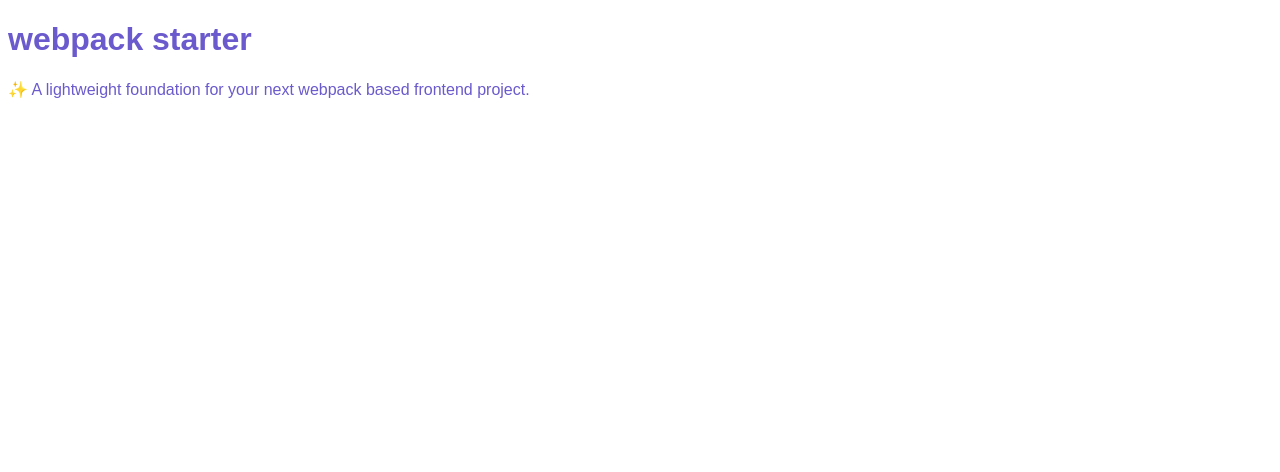
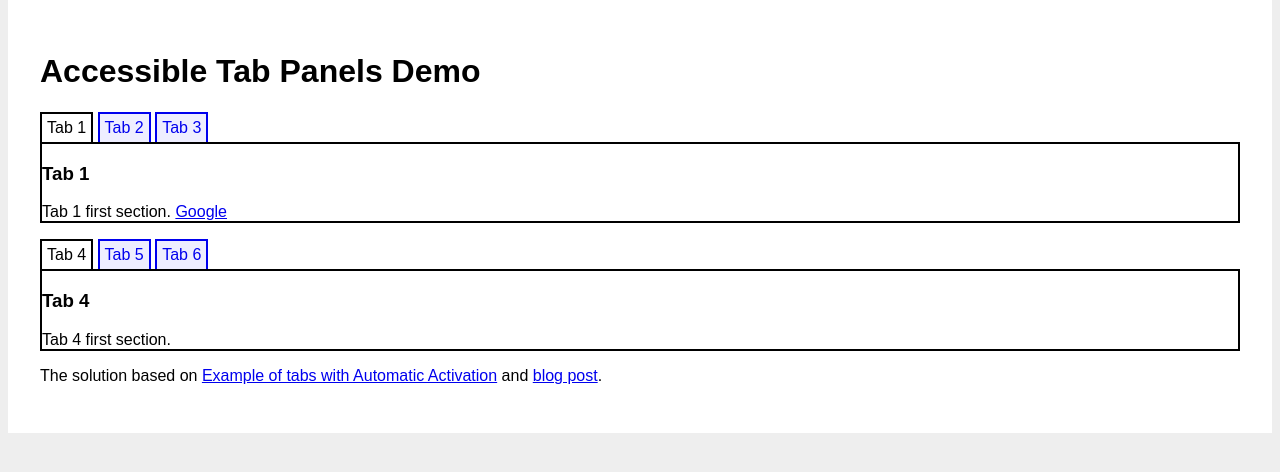
Before and after one commit to frontgirl/accessible-components, a website built with webpack: page src/index.html in a window 1280 px wide. Built offline with nearby package versions, Linux system fonts and the light colour scheme.

Commit message:
added tabs module + initial styling

```diff
--- a/src/index.html
+++ b/src/index.html
@@ -1,12 +1,68 @@
 <!DOCTYPE html>
 <html lang="en">
+
 <head>
   <meta charset="UTF-8">
   <meta name="viewport" content="width=device-width, initial-scale=1">
-  <title>webpack starterkit</title>
+  <title>Accessible Tab Panels Demo</title>
 </head>
+
 <body>
-  <h1>webpack starter</h1>
-  <p>✨ A lightweight foundation for your next webpack based frontend project.</p>
+  <main>
+    <h1>Accessible Tab Panels Demo</h1>
+    <div class="g-tab__tab-group" data-tabs>
+      <ul class="g-tab__tab-list">
+        <li class="g-tab__tab" data-tab><a href="#tab1">Tab 1</a></li>
+        <li class="g-tab__tab" data-tab><a href="#tab2">Tab 2</a></li>
+        <li class="g-tab__tab" data-tab><a href="#tab3">Tab 3</a></li>
+      </ul>
+
+      <section id="tab1" class="g-tab__tab-panel" data-tab-panel>
+        <h3>Tab 1</h3>
+        Tab 1 first section.
+        <a href="google.com">Google</a>
+      </section>
+
+      <section id="tab2" class="g-tab__tab-panel" data-tab-panel>
+        <h3>Tab 2</h3>
+        Tab 2 first section.
+      </section>
+
+      <section id="tab3" class="g-tab__tab-panel" data-tab-panel>
+        <h3>Tab 3</h3>
+        Tab 3 first section.
+      </section>
+    </div>
+
+    <div class="g-tab__tab-group" data-tabs>
+      <ul class="g-tab__tab-list">
+        <li class="g-tab__tab" data-tab><a href="#tab4">Tab 4</a></li>
+        <li class="g-tab__tab" data-tab><a href="#tab5">Tab 5</a></li>
+        <li class="g-tab__tab" data-tab><a href="#tab6">Tab 6</a></li>
+      </ul>
+
+      <section id="tab4" class="g-tab__tab-panel" data-tab-panel>
+        <h3>Tab 4</h3>
+        Tab 4 first section.
+      </section>
+
+      <section id="tab5" class="g-tab__tab-panel" data-tab-panel>
+        <h3>Tab 5</h3>
+        Tab 5 first section.
+      </section>
+
+      <section id="tab6" class="g-tab__tab-panel" data-tab-panel>
+        <h3>Tab 6</h3>
+        Tab 6 first section.
+      </section>
+    </div>
+
+    <footnote>
+      <p>The solution based on <a href="https://www.w3.org/TR/wai-aria-practices/examples/tabs/tabs-1/tabs.html">Example
+          of tabs with Automatic Activation</a> and <a
+          href="https://cliener.tumblr.com/post/139412933763/how-tabs-should-really-work">blog post</a>.</p>
+    </footnote>
+  </main>
 </body>
+
 </html>
--- /dev/null
+++ b/src/scripts/helpers.js
@@ -0,0 +1,26 @@
+//helpers
+export default function helpers() {
+    //hide/show an element using aria properties
+    const setVisibility = (element, visible) => {
+        element.setAttribute("aria-hidden", !visible);
+    };
+    const setExpandedState = (element, expanded) => {
+        element.setAttribute("aria-expanded", !expanded);
+    };
+    const sanitiseRegEx = (s) => {
+        return s.replace(/[-\\^$*+?.()|[\]{}]/g, "\\$&");
+    };
+    const keyModiferActive = (event) => {
+        return event.altKey ||
+            event.ctrlKey ||
+            event.metaKey ||
+            event.shiftKey;
+    };
+
+    return {
+        setVisibility,
+        setExpandedState,
+        sanitiseRegEx,
+        keyModiferActive
+    };
+};
--- a/src/scripts/index.js
+++ b/src/scripts/index.js
@@ -1,7 +1,7 @@
-import '../styles/index.scss';
+import "../styles/index.scss";
+import Tabs from "./tabs";
 
-if (process.env.NODE_ENV === 'development') {
-  require('../index.html');
-}
-
-console.log('webpack starterkit');
+document.addEventListener("DOMContentLoaded", function() {
+  const tabs = new Tabs;
+  tabs.init();
+});
--- /dev/null
+++ b/src/scripts/tabs.js
@@ -0,0 +1,215 @@
+import Helpers from "./helpers";
+
+const TABS_SELECTOR = "[data-tabs] a";
+const TABS_TABWRAPPER_ATTR = 'data-tab';
+const TABS_TABWRAPPER_SELECTOR = "[" + TABS_TABWRAPPER_ATTR + "]";
+const TABS_GROUP_ATTR = 'data-tabs';
+const TABS_GROUP_SELECTOR = "[" + TABS_GROUP_ATTR + "]";
+const TABS_PANEL_SELECTOR = "[data-tab-panel]";
+
+const helpers = Helpers();
+
+export default function Tabs () {
+    /* Properties */
+
+    //index value for local storage. Uses the current URL to uniquely mark the page
+    //potential problem here where the URL changes
+    const _storageIndex = "selectedTabPanel" + document.location;
+    /* Constructor Helpers */
+
+    // First run setup
+    function _setup () {
+        //make all tablist anchors unselectable and label all tabs with their role
+        const tabListAnchors = document.querySelectorAll(TABS_SELECTOR);
+        Array.from(tabListAnchors).forEach((item) => {
+            item.setAttribute("tabindex", "-1");
+            item.parentElement.setAttribute("role", "tab");
+            item.parentElement.parentElement.setAttribute("role", "tablist");
+        });
+
+        //fetch previously selected tabs
+        const currentTabs = _getCurrentTabs();
+
+        //fetch all tab groups
+        const tabGroups = document.querySelectorAll(TABS_GROUP_SELECTOR);
+
+        //initialise tabs
+        Array.from(tabGroups).forEach((tabGroup) => {
+            //hide tab panels (for all tab groups)
+            const tabPanels = tabGroup.querySelectorAll(TABS_PANEL_SELECTOR);
+
+            //stores if any tab is currently shown
+            let anyShown = false;
+            Array.from(tabPanels).forEach((tabPanel) => {
+                //tab associated with this tab panel
+                const associatedTab = document.querySelector(TABS_TABWRAPPER_SELECTOR + " a[href='#" + tabPanel.id + "']");
+                //if tab panel ID is not in currentTabs
+                if (currentTabs.indexOf("#" + tabPanel.id) === -1) {
+                    //hide it
+                    helpers.setVisibility(tabPanel);
+                    //remove from tab order
+                    associatedTab.parentElement.setAttribute("tabindex", "-1");
+                } else {
+                    //leave it visible
+                    anyShown = true;
+                    tabPanel.setAttribute("role", "tabpanel");
+                    tabPanel.setAttribute("tabindex", "0");
+                    //select
+                    associatedTab.parentElement.setAttribute("aria-selected", "true");
+                    //restore to tab order
+                    associatedTab.parentElement.setAttribute("tabindex", "0");
+                }
+            });
+
+            //if any tab panels are selected, we're done
+            if (!anyShown) {
+                //select the first tab as default
+
+                //show the first tab panel
+                helpers.setVisibility(tabPanels[0], true);
+                tabPanels[0].setAttribute("tabindex", "0");
+                tabPanels[0].setAttribute("role", "tabpanel");
+
+                //select first tab
+                const firstTab = tabGroup.querySelectorAll(TABS_TABWRAPPER_SELECTOR)[0];
+                firstTab.setAttribute("aria-selected", "true");
+                firstTab.setAttribute("tabindex", "0");
+            }
+        });
+    };
+
+    // Event binding
+    function _bind () {
+        const tabs = document.querySelectorAll(TABS_TABWRAPPER_SELECTOR);
+        //if any of the tabs are clicked run activateTab
+        Array.from(tabs).forEach(tab => {
+            tab.addEventListener("click", _activateTab);
+            //this is what should work but support is shaky in testing
+            tab.addEventListener("keydown", _handleKeyEvents);
+        });
+    };
+
+    /* Event Handlers */
+
+    function _handleKeyEvents (event) {
+
+        if (!event) {
+            event = window.event;
+        }
+        //ignore keys if modifiers are active
+        if (helpers.keyModiferActive(event)) {
+            return;
+        }
+
+        var code = event.key || event.charCode || event.keyCode;
+
+        switch (code) {
+            case "Left":
+            case "ArrowLeft":
+            case 37:
+                // Key left.
+                _switchTab(this.previousElementSibling, event);
+                break;
+            case "Right":
+            case "ArrowRight":
+            case 39:
+                // Key right.
+                _switchTab(this.nextElementSibling, event);
+                break;
+            default:
+        }
+    };
+
+    /* Methods */
+
+    function _switchTab (sibling, event) {
+        //if there's no sibling object passed or it has no attribute, do nothing
+        if (!sibling || !sibling.hasAttribute(TABS_TABWRAPPER_ATTR)) {
+            return;
+        }
+
+        //set focus on the prev tab
+        sibling.focus();
+        sibling.click();
+        event.preventDefault();
+    };
+
+    function _activateTab (event) {
+        //check if there are any tab groups on the page
+        const tabGroup = this.parentElement.parentElement;
+
+        if (!tabGroup.hasAttribute(TABS_GROUP_ATTR)) {
+            //Argh! Broken HTML
+            throw "HTML does not contain correct data attribure for tab group. Documentation is at https://github.com/frontgirl/accessible-components";
+        }
+
+        //get currently selected tabs
+        const currentTabs = _getCurrentTabs();
+
+        //deselect previously clicked tab
+        let oldTabPanelID;
+        for (const childElement of this.parentElement.children) {
+            if (childElement.hasAttribute("aria-selected")) {
+                //store old tab for later
+                oldTabPanelID = childElement.firstChild.getAttribute("href");
+                //deselect
+                childElement.removeAttribute("aria-selected");
+                childElement.setAttribute("tabindex", "-1");
+                break;
+            }
+        }
+
+        //hide old tab panel
+        var oldTabPanel = document.querySelector(oldTabPanelID);
+        oldTabPanel.setAttribute("aria-hidden", "true");
+        oldTabPanel.setAttribute("tabindex", "-1");
+
+        //remove old tab ID from storage
+        var tabIndex = currentTabs.indexOf(oldTabPanelID);
+        if (tabIndex > -1) {
+            currentTabs.splice(tabIndex, 1);
+        }
+
+        //select new clicked tab
+        this.setAttribute("aria-selected", "true");
+        this.setAttribute("tabindex", "0");
+
+        //show new tab panel
+        var newTabPanelID = this.firstChild.getAttribute("href");
+
+        //show new tab
+        var newTabPanel = document.querySelector(newTabPanelID);
+        newTabPanel.setAttribute("aria-hidden", "false");
+        newTabPanel.setAttribute("tabindex", "0");
+
+        //add new tab to storage
+        currentTabs.push(newTabPanelID);
+        localStorage.setItem(_storageIndex, currentTabs.join());
+
+        //prevent hash change
+        event.preventDefault();
+    };
+
+    function _getCurrentTabs () {
+        let currentTabs = [];
+        const storedTabs = localStorage.getItem(_storageIndex);
+        if (storedTabs) {
+            currentTabs = storedTabs.split(",");
+        }
+        return currentTabs;
+    };
+
+    /* Public Methods */
+    function init () {
+        //if tab groups don't exist, go no further
+        if (!document.querySelector(TABS_GROUP_SELECTOR)) {
+            return;
+        }
+        _setup();
+        _bind();
+    };
+
+    return {
+        init
+    };
+};
--- /dev/null
+++ b/src/styles/basic.scss
@@ -0,0 +1,11 @@
+body {
+  margin: 0;
+  background-color: #eee;
+}
+
+main {
+  background-color: #fff;
+  max-width: 1200px;
+  padding: 2rem;
+  margin: 0 auto;
+}
--- /dev/null
+++ b/src/styles/fonts.scss
@@ -0,0 +1,3 @@
+body {
+  font-family: Arial, Helvetica, sans-serif;
+}
--- a/src/styles/index.scss
+++ b/src/styles/index.scss
@@ -1,6 +1,3 @@
-$body-color: slateblue;
-
-body {
-  color: $body-color;
-  font-family: sans-serif;
-}
+@import 'basic';
+@import 'fonts';
+@import 'tabs';
--- /dev/null
+++ b/src/styles/tabs.scss
@@ -0,0 +1,45 @@
+$tab-colour: #eef;
+$tab-colour-selected: #000;
+$tab-background-colour-selected: #fff;
+
+.g-tab__tab-list {
+  list-style: none;
+  padding-left: 0;
+  margin-bottom: 0;
+}
+
+.g-tab__tab {
+  display: inline-block;
+
+  a {
+    display: inline-block;
+    padding: 5px;
+    border: 2px solid;
+    border-bottom: 0;
+    background: $tab-colour;
+    text-decoration: none;
+    touch-action: manipulation;
+
+    &:hover,
+    &:focus {
+      background: $tab-colour-selected;
+      border-color: $tab-colour-selected;
+      color: $tab-background-colour-selected;
+    }
+  }
+
+  a:active,
+  &[aria-selected="true"] a {
+    background: $tab-background-colour-selected;
+    border-color: $tab-colour-selected;
+    color: $tab-colour-selected;
+  }
+}
+
+[aria-hidden="true"] {
+  display: none;
+}
+
+.g-tab__tab-panel {
+  border: 2px solid;
+}
```
Also changed, not shown: package.json (+16 -16 lines), 1 other file.
